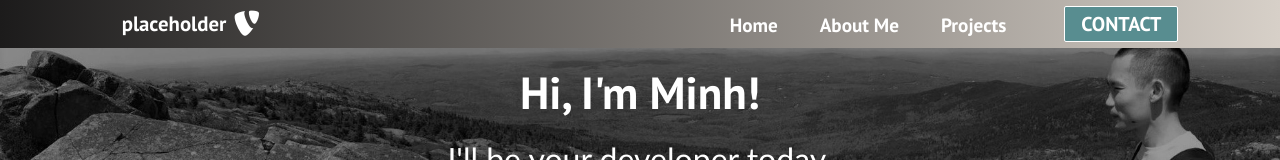
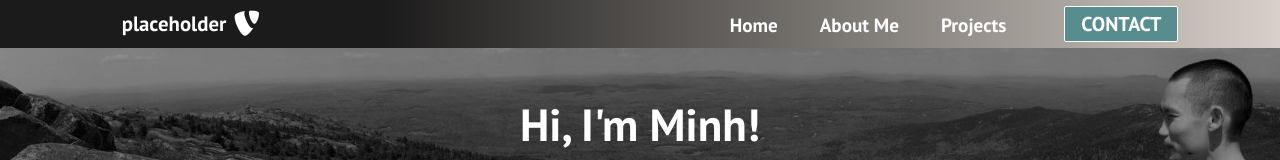
Before and after one commit to mqche/portfolio-v2, a React (Create React App) app: page / in a window 1280 px wide. Shown: the top 160 px of the page. Built offline with nearby package versions, Linux system fonts and the light colour scheme.

Commit message:
fix navbar gradient and banner sizing

```diff
--- a/src/components/HeroSection.css
+++ b/src/components/HeroSection.css
@@ -1,7 +1,7 @@
 .hero-container {
     background: url('../images/banner_pic.jpg') center center/cover no-repeat;
     position: relative;
-    height: 10rem;
+    height: 14rem;
     width: 100%;
     display: flex;
     flex-direction: column;
@@ -15,12 +15,12 @@
   .banner_img {
     z-index: 0;
     width: 100%;
-    margin-top: 0px;
+    padding-top: 300px;
     height: 100%;
     background-position: center;
     background-repeat: no-repeat;
-    background-size: cover;
-    /* position: relative; */
+    background-size:contain;
+    position: relative;
     border: 100px black;
   }
 
--- a/src/components/NavBar.css
+++ b/src/components/NavBar.css
@@ -1,5 +1,5 @@
 .navbar {
-    background: linear-gradient(90deg, rgb(28, 27, 27) 0%, #d7d0c8 100%);
+    background: linear-gradient(90deg, rgb(28, 27, 27) 30%, #d7d0c8 100%);
     height: 3rem;
     display: flex;
     justify-content: center;
```
